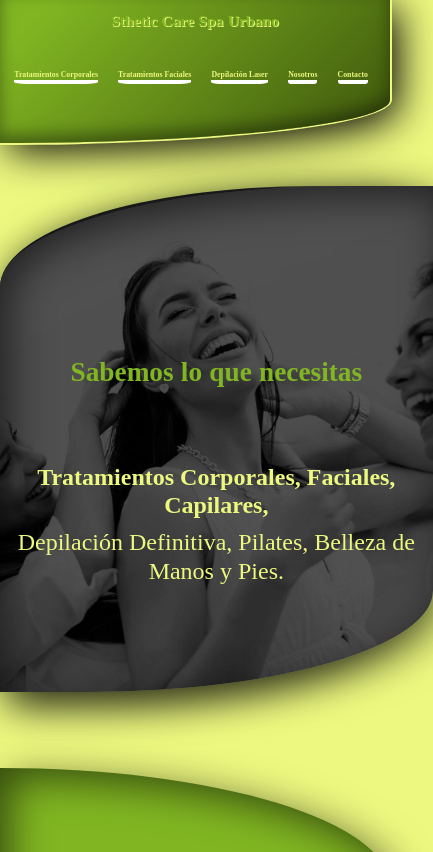
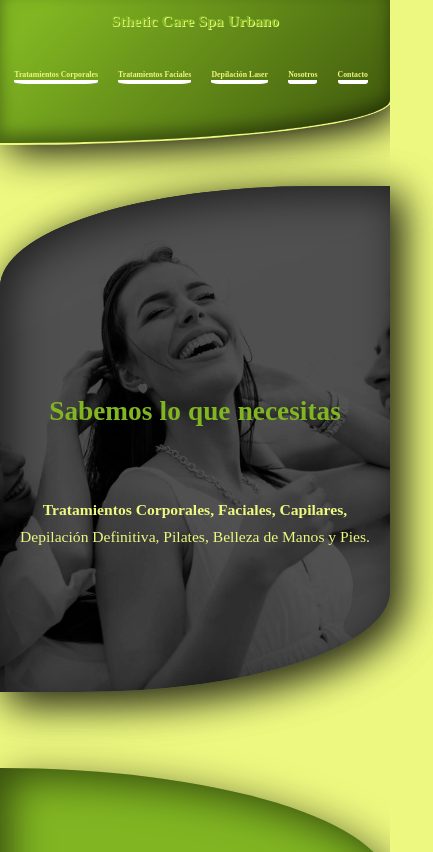
Before and after one commit to Federicoluis/mi-proyecto, a website: page index.html in a window 390 px wide. Shown: the top 852 px of the page, 433 px wide, since content can reach past the window. Drawn offline with nearby package versions, Linux system fonts and the light colour scheme; a web font is replaced by a local one.

Commit message:
para entregar

```diff
--- a/scss/styles.scss
+++ b/scss/styles.scss
@@ -723,6 +723,7 @@ footer {
     font-family: "Cormorant Upright", serif;
     color: $color-inst4;
     text-align: center;
+    font-size: 4vw;
   }
   h5{
     font-family: "Cormorant Upright", serif;
@@ -835,6 +836,7 @@ footer {
       -webkit-animation:miAnimacion 12s ease-in 6s infinite;
       -moz-animation:miAnimacion 12s ease-in 6s infinite;
       }
+
         #fondo3{
         background:url(../multimedia/depilacion.jpg);
         background-position: center;
@@ -952,7 +954,7 @@ form {
 
 /* FOOTER */
 footer {
-  @include sizes(100vw, 35vh);
+  @include sizes(100vw, 30vh);
 }
  /* FIN FOOTER */
 
@@ -963,16 +965,16 @@ footer {
   grid-template-columns:1fr;
 
   grid-template-areas:
-      "header"
-      "titulo"
-      "principal"
-      "cinco"
-      "sectionP2"
-      "pseudoCarousel"
-      "sectionP"
-      "infoCards"
-      "infoCards2"
-      "footer";
+    "header header"
+    "titulo titulo"
+    "principal principal"
+    "cinco cinco"
+    "sectionP2 sectionP2"
+    "pseudoCarousel pseudoCarousel"
+    "sectionP sectionP"
+    "infoCards infoCards"
+    "infoCards2 infoCards2"
+    "footer footer";
 
     header {
       grid-area: header;
@@ -1118,11 +1120,9 @@ footer {
     font-family: "Cormorant Upright", serif;
     color: $color-inst4;
     text-align: center;
-
   }
 
 /* FIN CARACTERISTICAS TIPOGRAFICAS */
-
 
     .pseudoCarousel {
       #fondo1, #fondo3{
```
Also changed, not shown: css/styles.css. Lines whose indentation alone changed are shown as unchanged.
